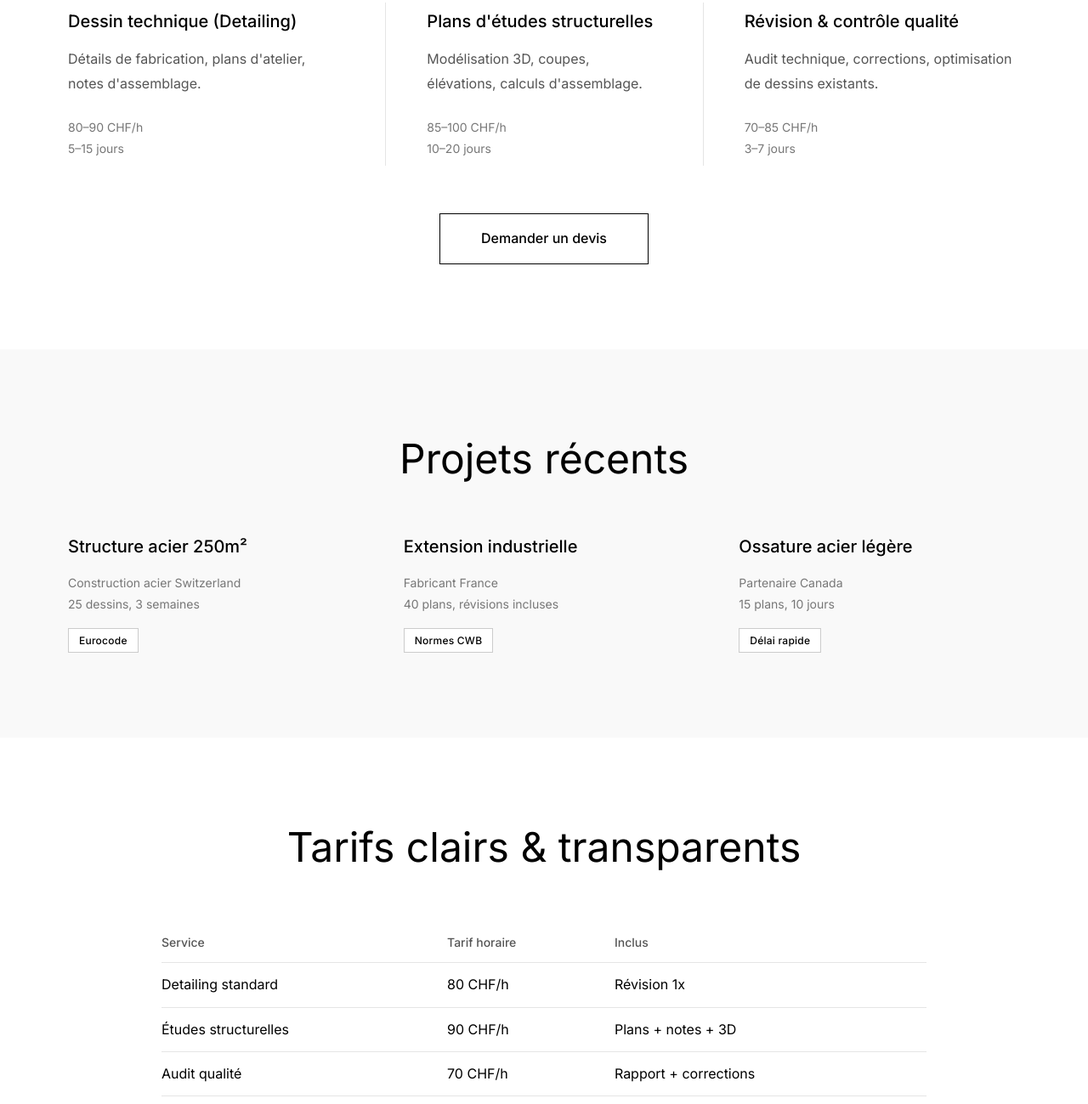
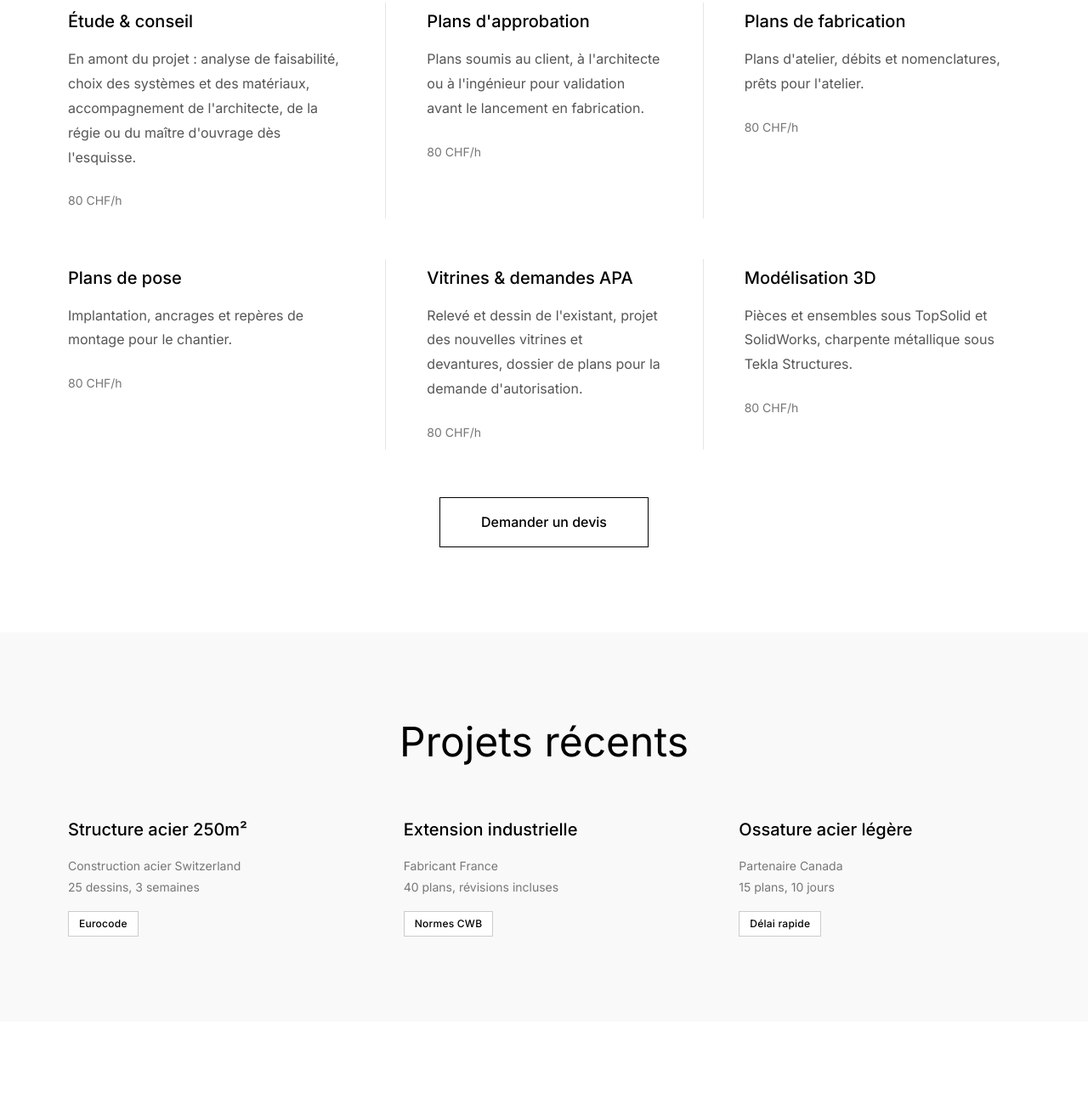
Before and after one commit to quikex15-code/ALPES-DESIGN, a plain HTML site: page site/index.html in a window 1280 px wide. Shown: the part 1368-2667 px from the top of the page at 85% size. Drawn offline with Linux system fonts and the light colour scheme.

Commit message:
Update service offerings and pricing details in HTML

```diff
--- a/site/index.html
+++ b/site/index.html
@@ -90,22 +90,36 @@
         <h2 class="section-title">Nos services</h2>
         <div class="grid-3 grid-lines">
           <div class="col">
-            <h3 class="item-title">Dessin technique (Detailing)</h3>
-            <p class="item-desc">Détails de fabrication, plans d'atelier, notes d'assemblage.</p>
-            <p class="meta">80–90 CHF/h</p>
-            <p class="meta">5–15 jours</p>
+            <h3 class="item-title">Étude &amp; conseil</h3>
+            <p class="item-desc">En amont du projet : analyse de faisabilité, choix des systèmes et des matériaux, accompagnement de l'architecte, de la régie ou du maître d'ouvrage dès l'esquisse.</p>
+            <p class="meta">80 CHF/h</p>
           </div>
           <div class="col">
-            <h3 class="item-title">Plans d'études structurelles</h3>
-            <p class="item-desc">Modélisation 3D, coupes, élévations, calculs d'assemblage.</p>
-            <p class="meta">85–100 CHF/h</p>
-            <p class="meta">10–20 jours</p>
+            <h3 class="item-title">Plans d'approbation</h3>
+            <p class="item-desc">Plans soumis au client, à l'architecte ou à l'ingénieur pour validation avant le lancement en fabrication.</p>
+            <p class="meta">80 CHF/h</p>
           </div>
           <div class="col">
-            <h3 class="item-title">Révision &amp; contrôle qualité</h3>
-            <p class="item-desc">Audit technique, corrections, optimisation de dessins existants.</p>
-            <p class="meta">70–85 CHF/h</p>
-            <p class="meta">3–7 jours</p>
+            <h3 class="item-title">Plans de fabrication</h3>
+            <p class="item-desc">Plans d'atelier, débits et nomenclatures, prêts pour l'atelier.</p>
+            <p class="meta">80 CHF/h</p>
+          </div>
+        </div>
+        <div class="grid-3 grid-lines" style="margin-top: 48px;">
+          <div class="col">
+            <h3 class="item-title">Plans de pose</h3>
+            <p class="item-desc">Implantation, ancrages et repères de montage pour le chantier.</p>
+            <p class="meta">80 CHF/h</p>
+          </div>
+          <div class="col">
+            <h3 class="item-title">Vitrines &amp; demandes APA</h3>
+            <p class="item-desc">Relevé et dessin de l'existant, projet des nouvelles vitrines et devantures, dossier de plans pour la demande d'autorisation.</p>
+            <p class="meta">80 CHF/h</p>
+          </div>
+          <div class="col">
+            <h3 class="item-title">Modélisation 3D</h3>
+            <p class="item-desc">Pièces et ensembles sous TopSolid et SolidWorks, charpente métallique sous Tekla Structures.</p>
+            <p class="meta">80 CHF/h</p>
           </div>
         </div>
         <div class="section-cta">
@@ -171,19 +185,19 @@
             </thead>
             <tbody>
               <tr>
-                <td data-label="Service">Detailing standard</td>
+                <td data-label="Service">Plans d'approbation, de fabrication et de pose</td>
                 <td data-label="Tarif horaire">80 CHF/h</td>
-                <td data-label="Inclus">Révision 1x</td>
+                <td data-label="Inclus">Une révision incluse</td>
               </tr>
               <tr>
-                <td data-label="Service">Études structurelles</td>
-                <td data-label="Tarif horaire">90 CHF/h</td>
-                <td data-label="Inclus">Plans + notes + 3D</td>
+                <td data-label="Service">Étude &amp; conseil, dossiers APA</td>
+                <td data-label="Tarif horaire">80 CHF/h</td>
+                <td data-label="Inclus">Au temps passé, sur devis</td>
               </tr>
               <tr>
-                <td data-label="Service">Audit qualité</td>
-                <td data-label="Tarif horaire">70 CHF/h</td>
-                <td data-label="Inclus">Rapport + corrections</td>
+                <td data-label="Service">Modélisation 3D</td>
+                <td data-label="Tarif horaire">80 CHF/h</td>
+                <td data-label="Inclus">Export DWG, STEP ou IFC</td>
               </tr>
             </tbody>
           </table>
@@ -244,7 +258,7 @@
               </button>
             </h3>
             <div class="faq-a" id="faq-a5" role="region" aria-labelledby="faq-q5" hidden>
-              <p>AutoCAD, SketchUp Pro, Revit, Tekla Structures. Tous les standards industriels.</p>
+              <p>TopSolid, SolidWorks, Tekla Structures et AutoCAD. Livraison aux formats PDF, DWG, STEP ou IFC.</p>
             </div>
           </div>
           <div class="faq-item">
```
